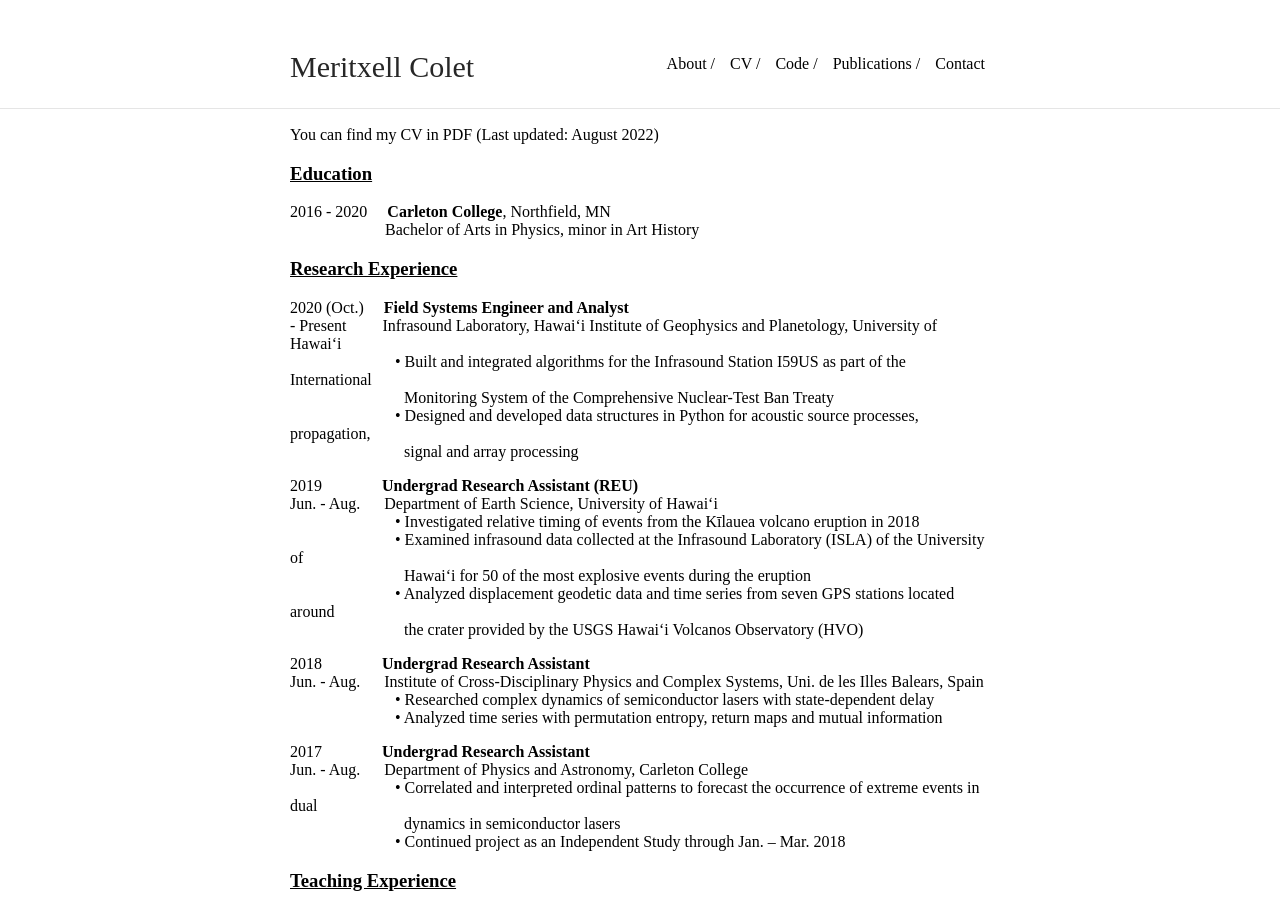
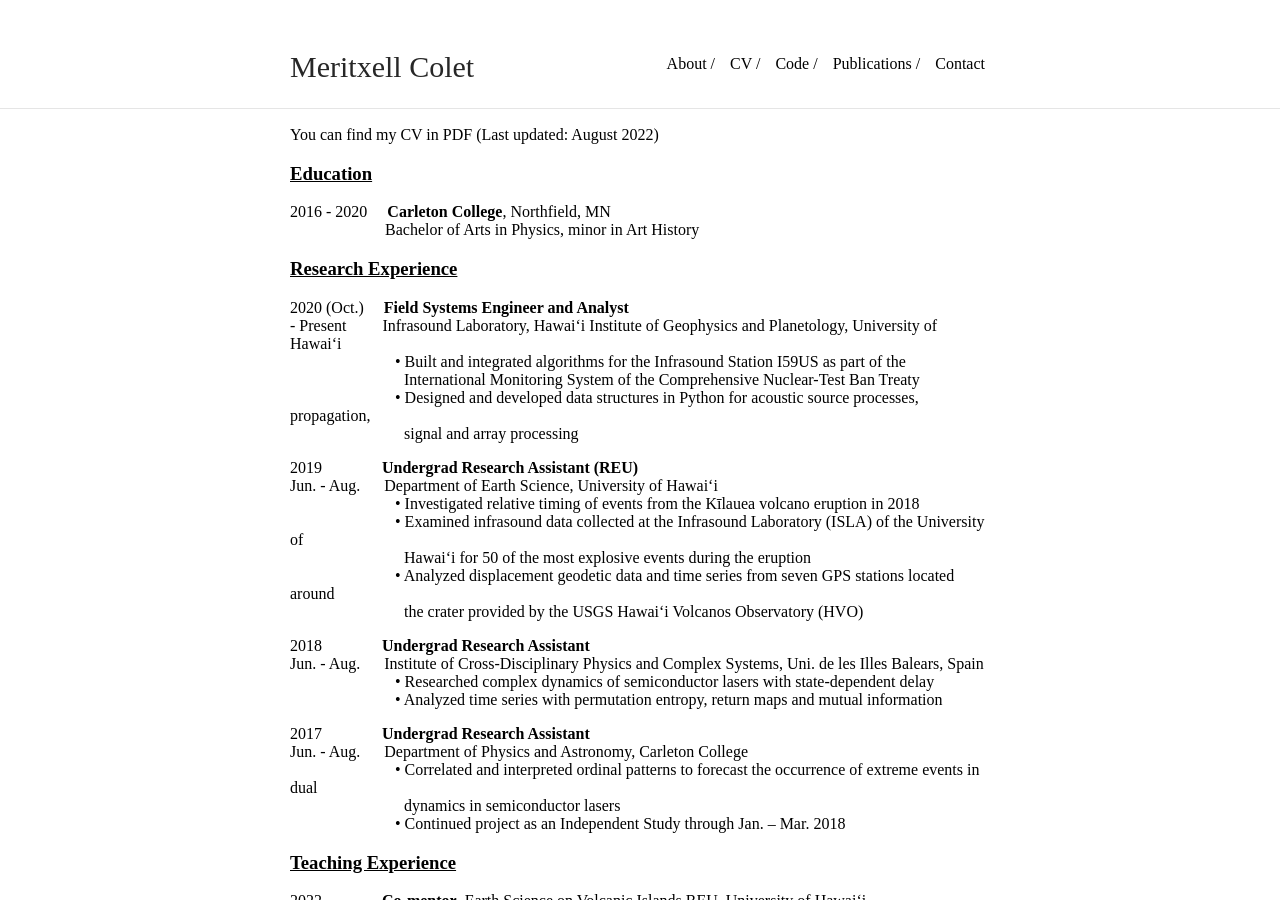
Before and after one commit to MeritxellC/MeritxellC.github.io, a Jekyll site: the page built from cv.md, in a window 1280 px wide and 900 px high. Built offline with Jekyll 4.4.1, drawn with Linux system fonts in a browser that asks for light colours.

Commit message:
more copy jekyll theme

```diff
--- a/cv.md
+++ b/cv.md
@@ -23,8 +23,8 @@ You can find my CV in [PDF](Meritxell_Colet_CV_PDF.pdf) (Last updated: August 20
 - Present&nbsp;&nbsp;&nbsp;&nbsp;&nbsp;&nbsp;&nbsp;&nbsp;
 Infrasound Laboratory, Hawaiʻi Institute of Geophysics and Planetology, University of Hawaiʻi<br>
 <span style="margin-left:105px;"></span>&#x2022; Built and integrated algorithms for the Infrasound Station I59US as part of
-the International <br>
-<span style="margin-left:114px;"></span>Monitoring System of the Comprehensive Nuclear-Test Ban Treaty <br>
+the <br>
+<span style="margin-left:114px;"></span>International Monitoring System of the Comprehensive Nuclear-Test Ban Treaty <br>
 <span style="margin-left:105px;"></span>&#x2022; Designed and developed data structures in Python for acoustic source processes,
 propagation, <br>
 <span style="margin-left:114px;"></span>signal and array processing
```
